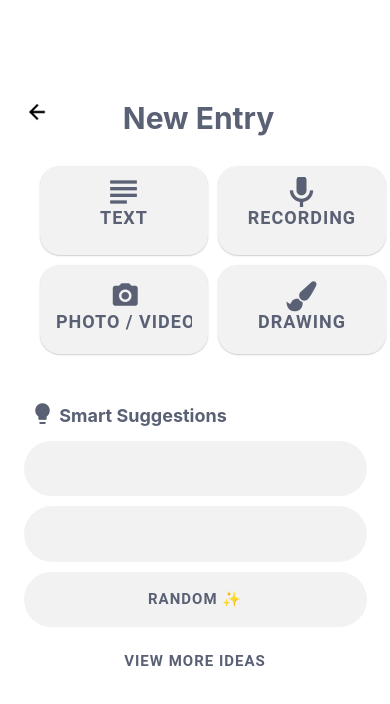
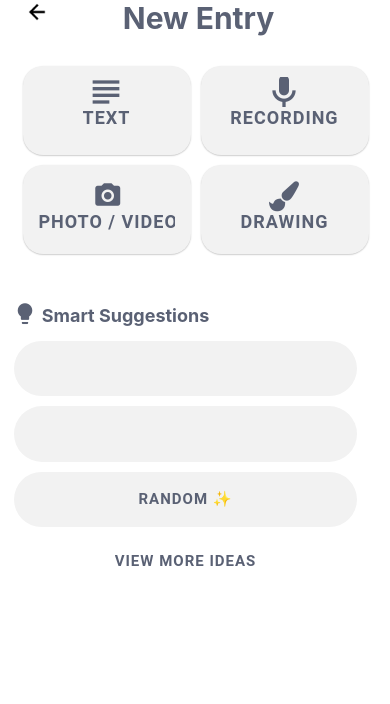
Before and after one commit to tiffgerst/Children-s-Diary-App, a React Native app: screen /NewEntry in a window 390 px wide. Shown: the top 704 px of the page. Built offline with nearby package versions, Linux system fonts and the light colour scheme; what react-native-status-bar-height would draw is missing.

Commit message:
fit to screen

```diff
--- a/screens/NewEntry.js
+++ b/screens/NewEntry.js
@@ -1,5 +1,5 @@
 import React from 'react'
-import { StyleSheet, Text, View } from 'react-native'
+import { StyleSheet, Text, View, TouchableOpacity } from 'react-native'
 import BackButton from '../components/BackButton'
 import Button from '../components/Button'
 import {
@@ -8,6 +8,7 @@ import {
   MaterialIcons,
   FontAwesome,
 } from '@expo/vector-icons'
+import { getStatusBarHeight } from 'react-native-status-bar-height'
 
 export default function NewEntry({ navigation }) {
   return (
@@ -16,7 +17,7 @@ export default function NewEntry({ navigation }) {
       <View>
         <Text style={styles.title}> New Entry</Text>
       </View>
-      <View style={{ marginStart: 30 }}>
+      <View style={{ marginStart: -9 }}>
         <View style={{ flexDirection: 'row' }}>
           <Button
             style={styles.button}
@@ -79,13 +80,18 @@ export default function NewEntry({ navigation }) {
           />
           <Text style={styles.textsugg}> Smart Suggestions</Text>
         </View>
-        <View>
+        <View style={{ marginStart: 20 }}>
           <Button style={styles.buttonlong}></Button>
           <Button style={styles.buttonlong}></Button>
           <Button style={styles.buttonlong}>
             <Text>Random {'\u2728'}</Text>
           </Button>
-          <Button style={{ marginStart: -15 }}>View more ideas</Button>
+          <Button
+            style={{ marginStart: -15 }}
+            onPress={() => navigation.navigate('TextEntry')}
+          >
+            View more ideas
+          </Button>
         </View>
       </View>
     </View>
@@ -98,7 +104,8 @@ const styles = StyleSheet.create({
     backgroundColor: '#fff',
     flexDirection: 'column',
     justifyContent: 'flex-start',
-    paddingTop: 100,
+    alignItems: 'center',
+    paddingTop: getStatusBarHeight() + 30,
   },
   icon: {
     alignSelf: 'center',
@@ -125,7 +132,6 @@ const styles = StyleSheet.create({
     borderRadius: 20,
     marginStart: 10,
     marginBottom: -5,
-    color: 'black',
   },
   buttonlong: {
     backgroundColor: '#f2f2f2',
--- a/screens/TextEntry.js
+++ b/screens/TextEntry.js
@@ -100,25 +100,23 @@ const styles = StyleSheet.create({
     width: 46,
     height: 46,
     color: '#5A6174',
-    marginVertical: 0,
-    paddingVertical: 0,
-    marginLeft: 15,
+    marginLeft: 6,
   },
   row: {
     flex: 0.2,
     flexDirection: 'row',
     alignItems: 'center',
-    justifyContent: 'flex-start',
-    paddingLeft: 80,
+    justifyContent: 'space-between',
+    paddingLeft: 70,
+    paddingTop: 10,
   },
   post: {
     height: 36,
     width: 82,
     backgroundColor: '#55B7DE',
-    position: 'absolute',
-    top: getStatusBarHeight() + 20,
     borderRadius: 6,
-    right: 20,
+    top: -8,
+    left: -8,
   },
   title: {},
 })
```
